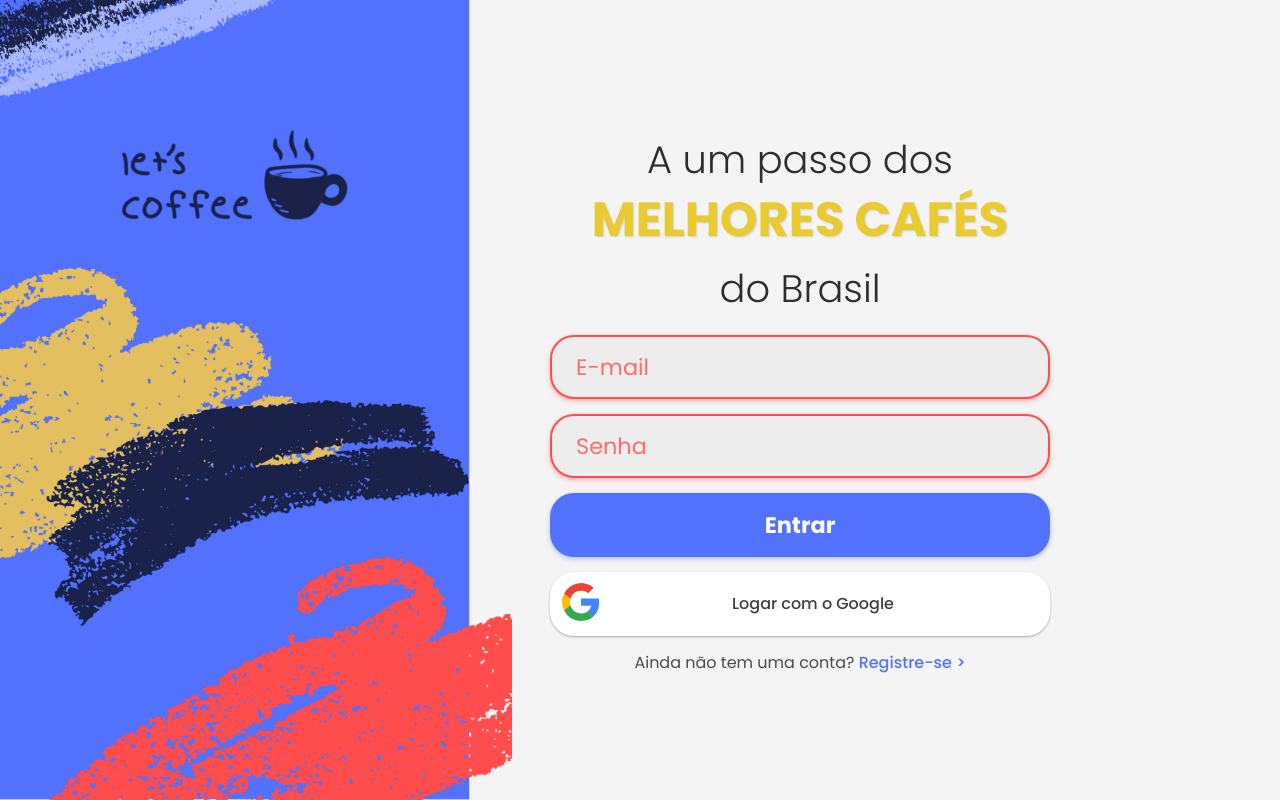
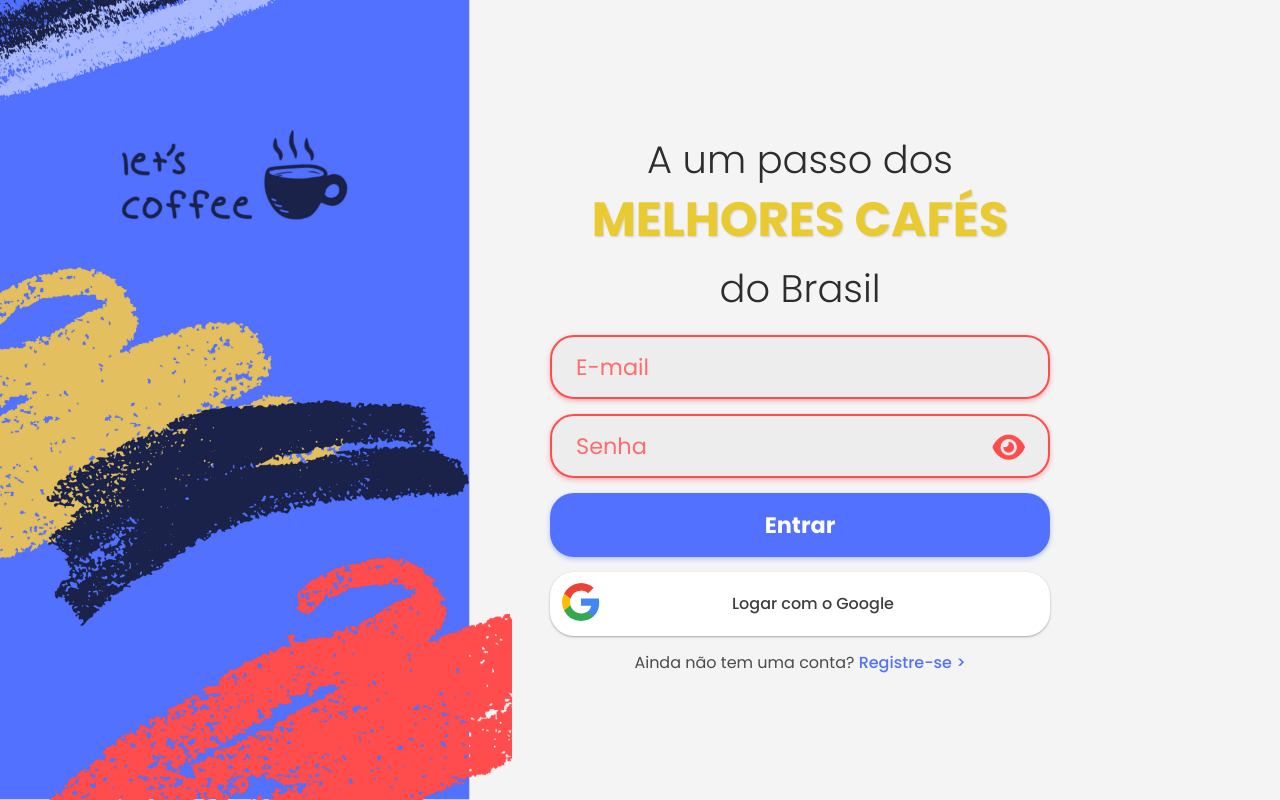
Before and after one commit to jucalast/PI3Semestre, a Vue app in the folder Client/app/: page /login in a window 1280 px wide. Built offline with nearby package versions, Linux system fonts and the light colour scheme; no server answers; what vue-tel-input, vue-the-mask would draw is missing.

Commit message:
espiar senha no login tb

```diff
--- a/Client/app/src/views/LoginPage.vue
+++ b/Client/app/src/views/LoginPage.vue
@@ -1,6 +1,5 @@
 <template>
   <div class="login-container">
-
     <div class="left-side"></div>
 
     <div class="right-side">
@@ -13,7 +12,22 @@
       <div class="form-container">
         <form @submit.prevent="handleLogin" class="login-form">
           <input type="email" v-model="email" placeholder="E-mail" required class="input-field" />
-          <input type="password" v-model="password" placeholder="Senha" required class="input-field" />
+
+          <!-- Campo de senha com alternância para visibilidade -->
+          <div class="password-container">
+            <input
+              :type="isPasswordVisible ? 'text' : 'password'"
+              v-model="password"
+              placeholder="Senha"
+              required
+              class="input-field"
+            />
+            <!-- Ícone de olho para alternar a visibilidade da senha -->
+            <div class="eye-icon" @click="togglePasswordVisibility">
+              <i :class="isPasswordVisible ? 'fas fa-eye-slash' : 'fas fa-eye'"></i>
+            </div>
+          </div>
+
           <button type="submit" class="login-button">Entrar</button>
         </form>
 
@@ -44,6 +58,7 @@ export default {
       email: "",
       password: "",
       errorMessage: null,
+      isPasswordVisible: false,
     };
   },
   methods: {
@@ -72,6 +87,9 @@ export default {
     handleGoogleLogin() {
       const apiBaseUrl = import.meta.env.VITE_API_BASE_URL;
       window.location.href = `${apiBaseUrl}/oauth2/authorization/google`;
+    },
+    togglePasswordVisibility() {
+      this.isPasswordVisible = !this.isPasswordVisible;
     },
   },
 };
@@ -259,4 +277,23 @@ body {
 .register-container a:hover {
   text-decoration: underline;
 }
+
+.password-container {
+  position: relative;
+  width: 100%;
+}
+
+.eye-icon {
+  position: absolute;
+  right: 5%;
+  top: 45%;
+  transform: translateY(-50%);
+  cursor: pointer;
+  color: #ff4d4d;
+  font-size: 1.5rem;
+}
+
+.eye-icon i {
+  font-size: 1.8rem;
+}
 </style>
```
